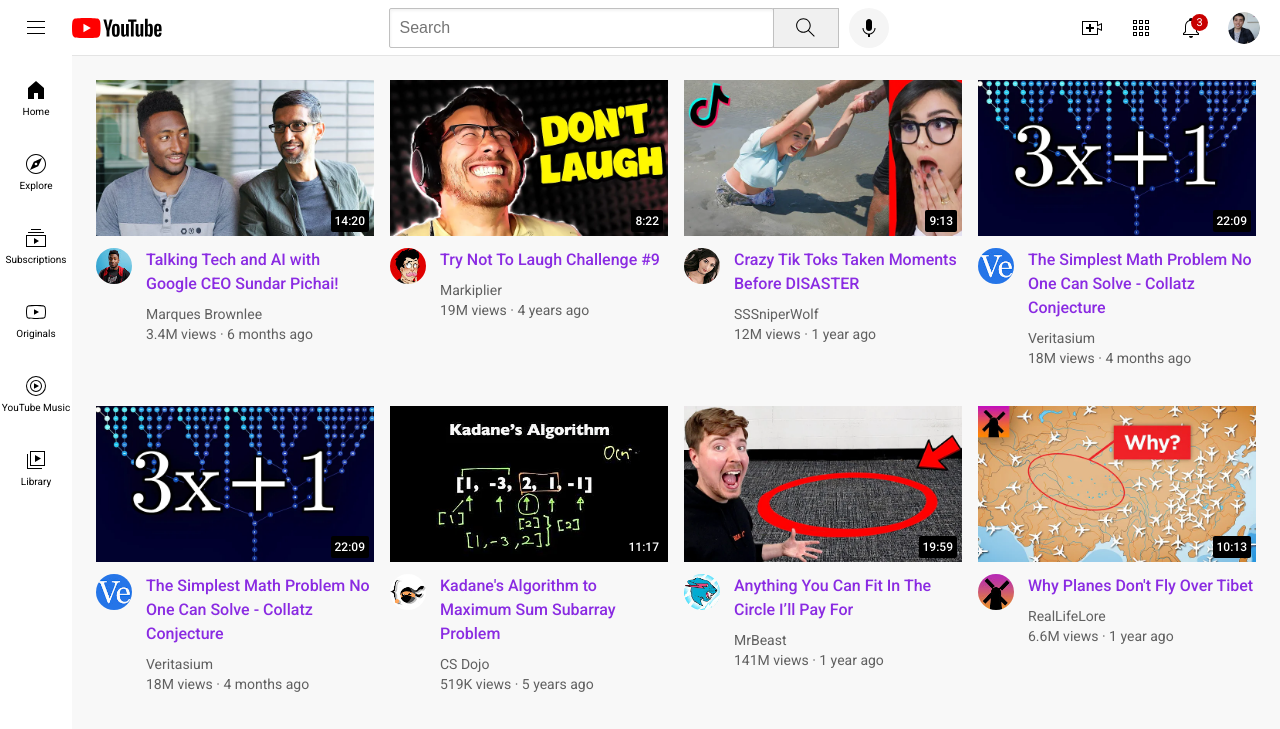
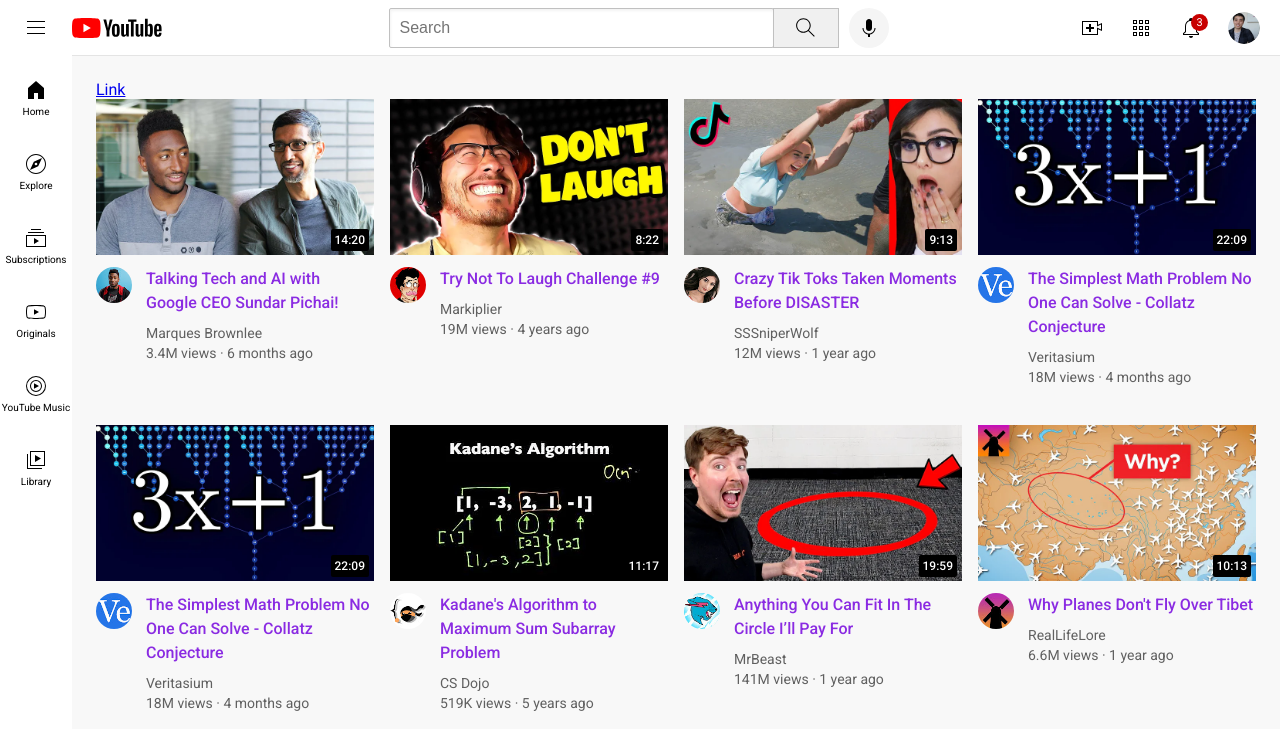
Before and after one commit to NikiforDragov/first-website, a plain HTML site: page index.html in a window 1280 px wide. Shown: the top 729 px of the page. Drawn offline with Linux system fonts and the light colour scheme.

Commit message:
Add files via upload

```diff
--- a/index.html
+++ b/index.html
@@ -77,6 +77,7 @@
     </nav>
 
     <main>
+      <a href="newFile.html">Link</a>
       <section class="video-grid">
         <div class="video-preview">
           <div class="thumbnail-row">
```
